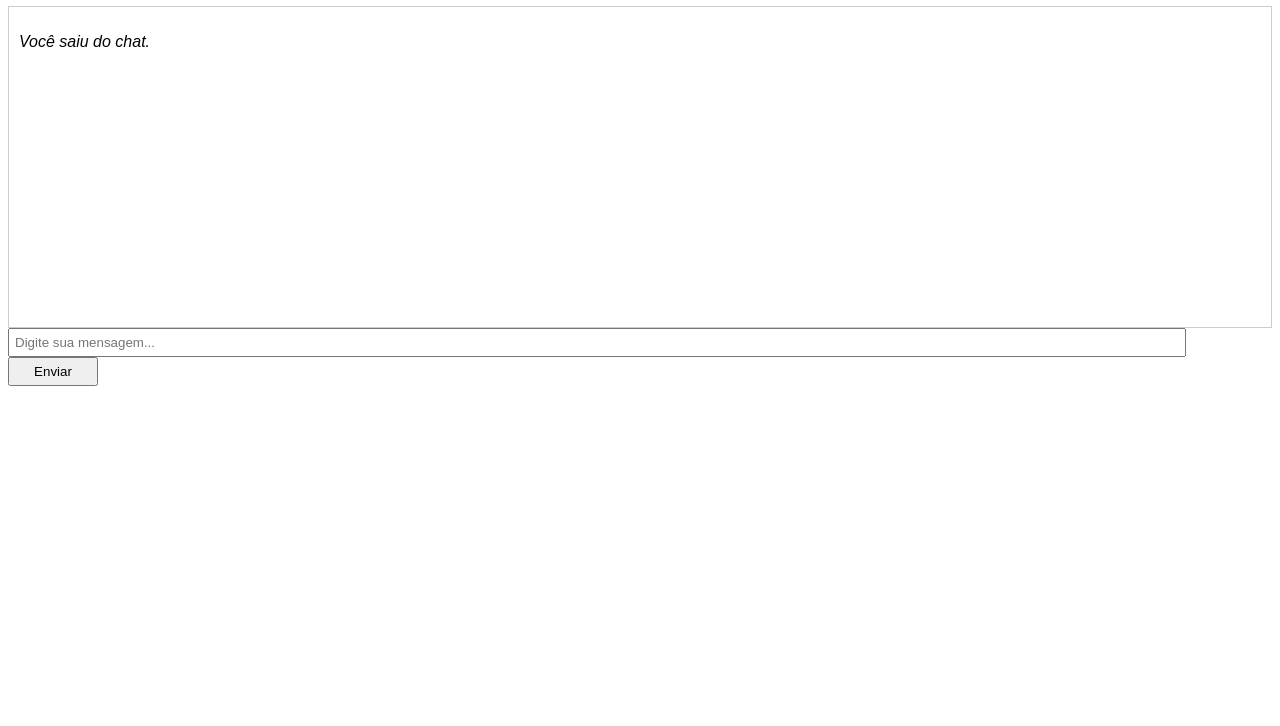
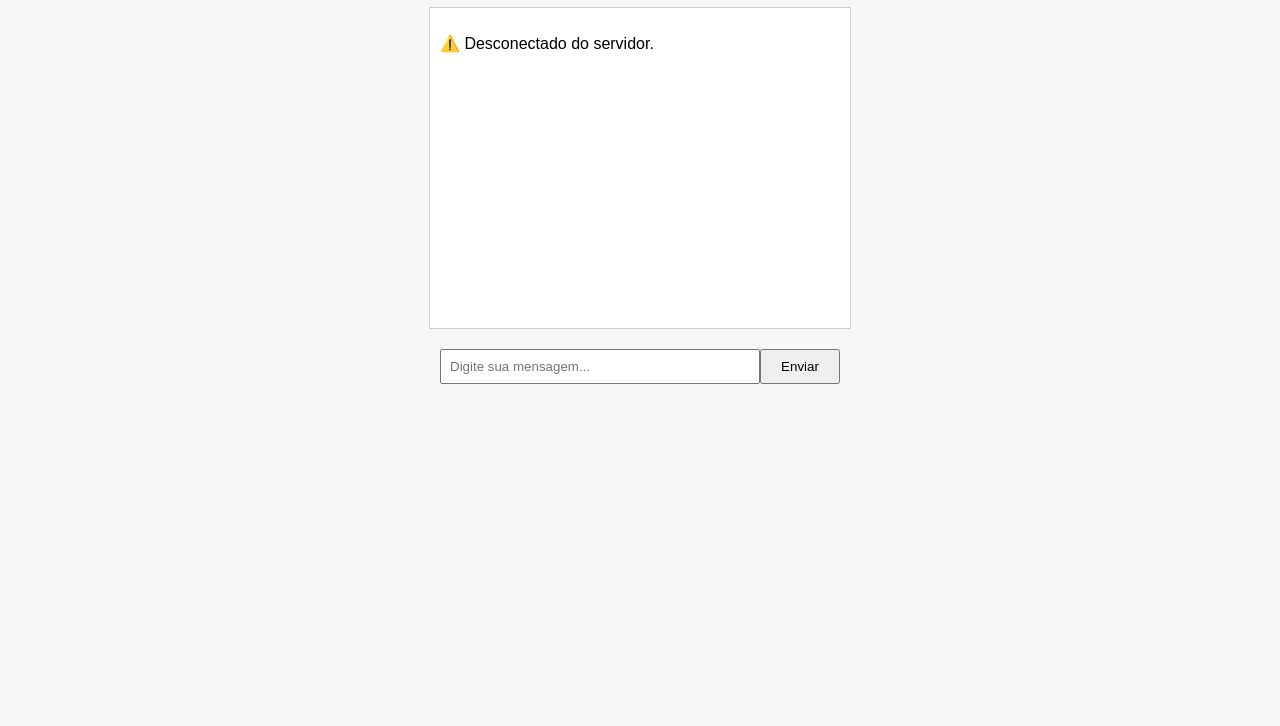
Before and after one commit to Simone-Ramos-Dev/chat-tempo-real, a plain HTML site: page index.html in a window 1280 px wide. Shown: the part 74-800 px from the top of the page. Drawn offline with Linux system fonts and the light colour scheme.

Commit message:
adicionando docker

```diff
--- a/index.html
+++ b/index.html
@@ -1,81 +1,91 @@
 <!DOCTYPE html>
-<html>
-
+<html lang="pt-BR">
 <head>
+    <meta charset="UTF-8">
     <title>Go Chat</title>
     <style>
         body {
-            font-family: sans-serif;
+            font-family: Arial, sans-serif;
+            background: #f7f7f7;
+            text-align: center;
         }
-
         #chat-box {
             border: 1px solid #ccc;
             height: 300px;
+            width: 400px;
+            margin: 20px auto;
+            padding: 10px;
+            background: #fff;
             overflow-y: scroll;
-            padding: 10px;
+            text-align: left;
         }
-
+        #controls {
+            width: 400px;
+            margin: auto;
+            display: flex;
+        }
         #message-input {
-            width: calc(100% - 100px);
-            padding: 5px;
+            flex: 1;
+            padding: 8px;
         }
-
         #send-button {
-            width: 90px;
-            padding: 5px;
+            width: 80px;
+            padding: 8px;
+            cursor: pointer;
         }
     </style>
 </head>
-
 <body>
-    <h1>Go Chat</h1>
+    <h1>💬 Go Chat</h1>
     <div id="chat-box"></div>
-    <input type="text" id="message-input" placeholder="Digite sua mensagem...">
-    <button id="send-button">Enviar</button>
+    <div id="controls">
+        <input type="text" id="message-input" placeholder="Digite sua mensagem...">
+        <button id="send-button">Enviar</button>
+    </div>
 
     <script>
-        // Cria a conexão WebSocket
         const socket = new WebSocket("ws://localhost:8080/ws");
 
         const chatBox = document.getElementById("chat-box");
         const messageInput = document.getElementById("message-input");
         const sendButton = document.getElementById("send-button");
 
-        // Evento de conexão
-        socket.onopen = function (event) {
-            console.log("Conectado ao servidor!");
-            chatBox.innerHTML += "<p><em>Você entrou no chat!</em></p>";
+        // Quando conectar
+        socket.onopen = () => {
+            addMessage("✅ Conectado ao servidor!");
         };
 
-        // Evento de recebimento de mensagem
-        socket.onmessage = function (event) {
-            const message = event.data;
-            chatBox.innerHTML += `<p>${message}</p>`;
-            chatBox.scrollTop = chatBox.scrollHeight;
+        // Quando receber mensagem
+        socket.onmessage = (event) => {
+            addMessage(event.data);
         };
 
-        // Evento de fechamento
-        socket.onclose = function (event) {
-            console.log("Desconectado do servidor.");
-            chatBox.innerHTML += "<p><em>Você saiu do chat.</em></p>";
+        // Quando desconectar
+        socket.onclose = () => {
+            addMessage("⚠️ Desconectado do servidor.");
         };
 
-        // Envia a mensagem quando o botão é clicado
-        sendButton.onclick = function () {
-            const message = messageInput.value;
-            if (message) {
-                socket.send(message);
+        // Enviar mensagem
+        sendButton.onclick = () => {
+            const msg = messageInput.value.trim();
+            if (msg) {
+                socket.send(msg);
                 messageInput.value = "";
             }
         };
 
-        // Envia a mensagem quando a tecla Enter é pressionada
-        messageInput.addEventListener("keydown", function (event) {
-            if (event.key === "Enter") {
-                sendButton.click();
-            }
+        // Enter envia a mensagem
+        messageInput.addEventListener("keydown", (event) => {
+            if (event.key === "Enter") sendButton.click();
         });
+
+        // Função para adicionar mensagens ao chat
+        function addMessage(msg) {
+            const p = document.createElement("p");
+            p.textContent = msg;
+            chatBox.appendChild(p);
+            chatBox.scrollTop = chatBox.scrollHeight;
+        }
     </script>
 </body>
-
 </html>
```
Also changed, not shown: 6 other files.
